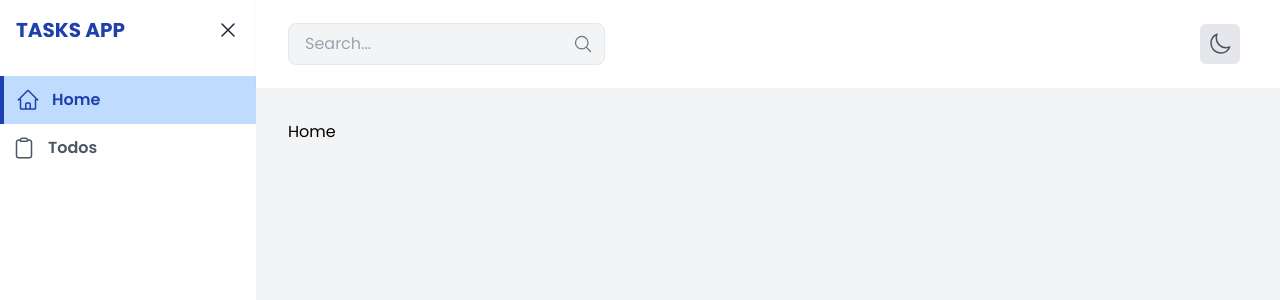
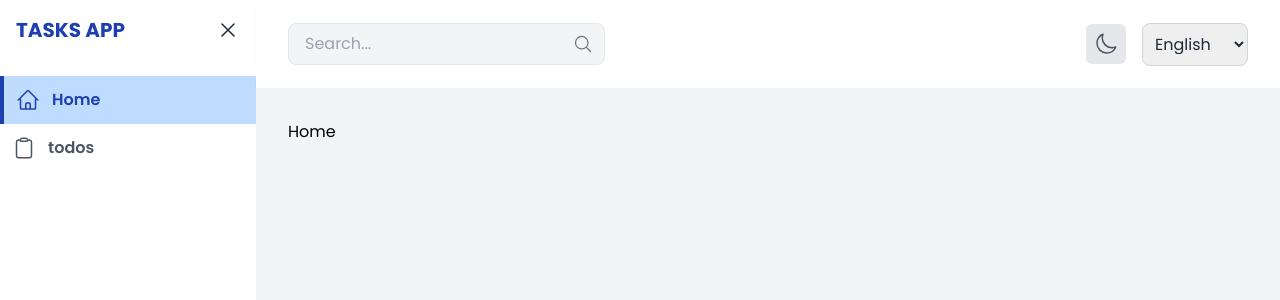
Before and after one commit to Lambertn33/ab-todos-app, a React (Vite) app: page / in a window 1280 px wide. Shown: the top 300 px of the page. Built offline with nearby package versions, Linux system fonts and the light colour scheme; no server answers.

Commit message:
feat: initial translations

```diff
--- a/package.json
+++ b/package.json
@@ -16,9 +16,12 @@
     "axios": "^1.7.7",
     "class-variance-authority": "^0.7.0",
     "clsx": "^2.1.1",
+    "i18next": "^23.16.4",
+    "i18next-browser-languagedetector": "^8.0.0",
     "lucide-react": "^0.454.0",
     "react": "^18.3.1",
     "react-dom": "^18.3.1",
+    "react-i18next": "^15.1.0",
     "react-loader-spinner": "^6.1.6",
     "react-router-dom": "^6.27.0",
     "tailwind-merge": "^2.5.4",
--- a/src/components/ui/Navbar.tsx
+++ b/src/components/ui/Navbar.tsx
@@ -4,13 +4,23 @@ import {
   SunIcon,
   MagnifyingGlassIcon,
 } from "@heroicons/react/24/outline";
+import { useTranslation } from "react-i18next";
+import { useLanguage } from "@/context/LanguageContext";
 
-const Navbar: React.FC<{
+interface NavbarProps {
   isDarkMode: boolean;
   toggleTheme: () => void;
   onSearch: (term: string) => void;
-}> = ({ isDarkMode, toggleTheme, onSearch }) => {
+}
+
+const Navbar: React.FC<NavbarProps> = ({
+  isDarkMode,
+  toggleTheme,
+  onSearch,
+}) => {
   const [searchTerm, setSearchTerm] = useState("");
+  const { language, setLanguage } = useLanguage();
+  const { t } = useTranslation();
 
   const handleSearchChange = (e: React.ChangeEvent<HTMLInputElement>) => {
     setSearchTerm(e.target.value);
@@ -23,11 +33,10 @@ const Navbar: React.FC<{
         isDarkMode ? "bg-primaryDark" : "bg-white"
       } shadow-sm`}
     >
-      {/* Search Bar */}
       <div className="relative flex-grow max-w-[50%] md:max-w-[33%]">
         <input
           type="text"
-          placeholder="Search..."
+          placeholder={t("navbar.searchPlaceholder")}
           value={searchTerm}
           onChange={handleSearchChange}
           className={`w-full border rounded-lg ${
@@ -37,7 +46,7 @@ const Navbar: React.FC<{
         <MagnifyingGlassIcon className="absolute right-3 top-1/2 transform -translate-y-1/2 h-5 w-5 text-gray-500" />
       </div>
 
-      {/* Theme Toggle Icon */}
+      <div className="flex gap-2 items-center">
         <button
           onClick={toggleTheme}
           className="ml-4 p-2 rounded-full focus:outline-none"
@@ -54,6 +63,17 @@ const Navbar: React.FC<{
             )}
           </div>
         </button>
+
+        {/* Language Toggle */}
+        <select
+          className="w-full border border-gray-300 p-2 rounded-lg text-primaryDark"
+          value={language}
+          onChange={(e) => setLanguage(e.target.value)}
+        >
+          <option value="en">English</option>
+          <option value="fr">Francais</option>
+        </select>
+      </div>
     </nav>
   );
 };
--- a/src/components/ui/Sidebar.tsx
+++ b/src/components/ui/Sidebar.tsx
@@ -6,15 +6,17 @@ import {
   XMarkIcon,
   Bars3Icon,
 } from "@heroicons/react/24/outline";
-
-const links = [
-  { name: "Home", icon: HomeIcon, path: "/" },
-  { name: "Todos", icon: ClipboardIcon, path: "/todos" },
-];
+import { useTranslation } from "react-i18next";
 
 const Sidebar: React.FC<{ isDarkMode: boolean }> = ({ isDarkMode }) => {
+  const { t } = useTranslation();
   const [isCollapsed, setIsCollapsed] = useState(false);
   const [activePath, setActivePath] = useState<string>(useLocation().pathname);
+
+  const links = [
+    { name: t("sidebar.home"), icon: HomeIcon, path: "/" },
+    { name: t("sidebar.todos"), icon: ClipboardIcon, path: "/todos" },
+  ];
 
   const toggleSidebar = () => setIsCollapsed((prev) => !prev);
 
@@ -73,7 +75,7 @@ const Sidebar: React.FC<{ isDarkMode: boolean }> = ({ isDarkMode }) => {
               isDarkMode ? "text-white" : "text-primary"
             } font-bold text-xl uppercase`}
           >
-            Tasks App
+            {t("sidebar.title")}
           </span>
         )}
         <span className="ml-auto">
--- /dev/null
+++ b/src/context/LanguageContext.tsx
@@ -0,0 +1,38 @@
+// src/context/LanguageContext.tsx
+import React, { createContext, useContext, useState } from "react";
+import { useTranslation } from "react-i18next";
+
+interface LanguageContextProps {
+  language: string;
+  setLanguage: (lang: string) => void;
+}
+
+const LanguageContext = createContext<LanguageContextProps | undefined>(
+  undefined
+);
+
+export const LanguageProvider: React.FC<{ children: React.ReactNode }> = ({
+  children,
+}) => {
+  const { i18n } = useTranslation();
+  const [language, setLanguage] = useState(i18n.language || "en");
+
+  const changeLanguage = (lang: string) => {
+    setLanguage(lang);
+    i18n.changeLanguage(lang);
+  };
+
+  return (
+    <LanguageContext.Provider value={{ language, setLanguage: changeLanguage }}>
+      {children}
+    </LanguageContext.Provider>
+  );
+};
+
+export const useLanguage = () => {
+  const context = useContext(LanguageContext);
+  if (!context) {
+    throw new Error("useLanguage must be used within a LanguageProvider");
+  }
+  return context;
+};
--- /dev/null
+++ b/src/i18n.ts
@@ -0,0 +1,27 @@
+// i18n.ts
+import i18n from "i18next";
+import { initReactI18next } from "react-i18next";
+import LanguageDetector from "i18next-browser-languagedetector";
+
+import en from "./locales/en.json";
+import fr from "./locales/fr.json";
+
+i18n
+  .use(LanguageDetector)
+  .use(initReactI18next)
+  .init({
+    resources: {
+      en: {
+        translation: en,
+      },
+      fr: {
+        translation: fr,
+      },
+    },
+    fallbackLng: "en",
+    interpolation: {
+      escapeValue: false,
+    },
+  });
+
+export default i18n;
--- /dev/null
+++ b/src/locales/en.json
@@ -0,0 +1,12 @@
+{
+  "navbar": {
+    "title": "Welcome",
+    "searchPlaceholder": "Search...",
+    "toggleTheme": "Toggle Theme"
+  },
+  "sidebar": {
+    "title": "Tasks App",
+    "home": "Home",
+    "todos": "todos"
+  }
+}
--- /dev/null
+++ b/src/locales/fr.json
@@ -0,0 +1,12 @@
+{
+  "navbar": {
+    "title": "Bienvenue",
+    "searchPlaceholder": "Rechercher...",
+    "toggleTheme": "Changer de thème"
+  },
+  "sidebar": {
+    "title": "App de taches",
+    "home": "Accueil",
+    "todos": "tâches"
+  }
+}
--- a/src/main.tsx
+++ b/src/main.tsx
@@ -3,19 +3,23 @@ import { createRoot } from "react-dom/client";
 import { QueryClient, QueryClientProvider } from "@tanstack/react-query";
 import "./index.css";
 import App from "./App.tsx";
+import "./i18n.ts";
 
 const queryClient = new QueryClient();
 
 import { ThemeProvider } from "./context/ThemeContext.tsx";
 import { SearchProvider } from "./context/SearchContext.tsx";
+import { LanguageProvider } from "./context/LanguageContext.tsx";
 
 createRoot(document.getElementById("root")!).render(
   <StrictMode>
     <QueryClientProvider client={queryClient}>
       <ThemeProvider>
-        <SearchProvider>
-          <App />
-        </SearchProvider>
+        <LanguageProvider>
+          <SearchProvider>
+            <App />
+          </SearchProvider>
+        </LanguageProvider>
       </ThemeProvider>
     </QueryClientProvider>
   </StrictMode>
```
Also changed, not shown: 1 other file (tests, documents, lock files or other folders). Lines whose indentation alone changed are shown as unchanged.
